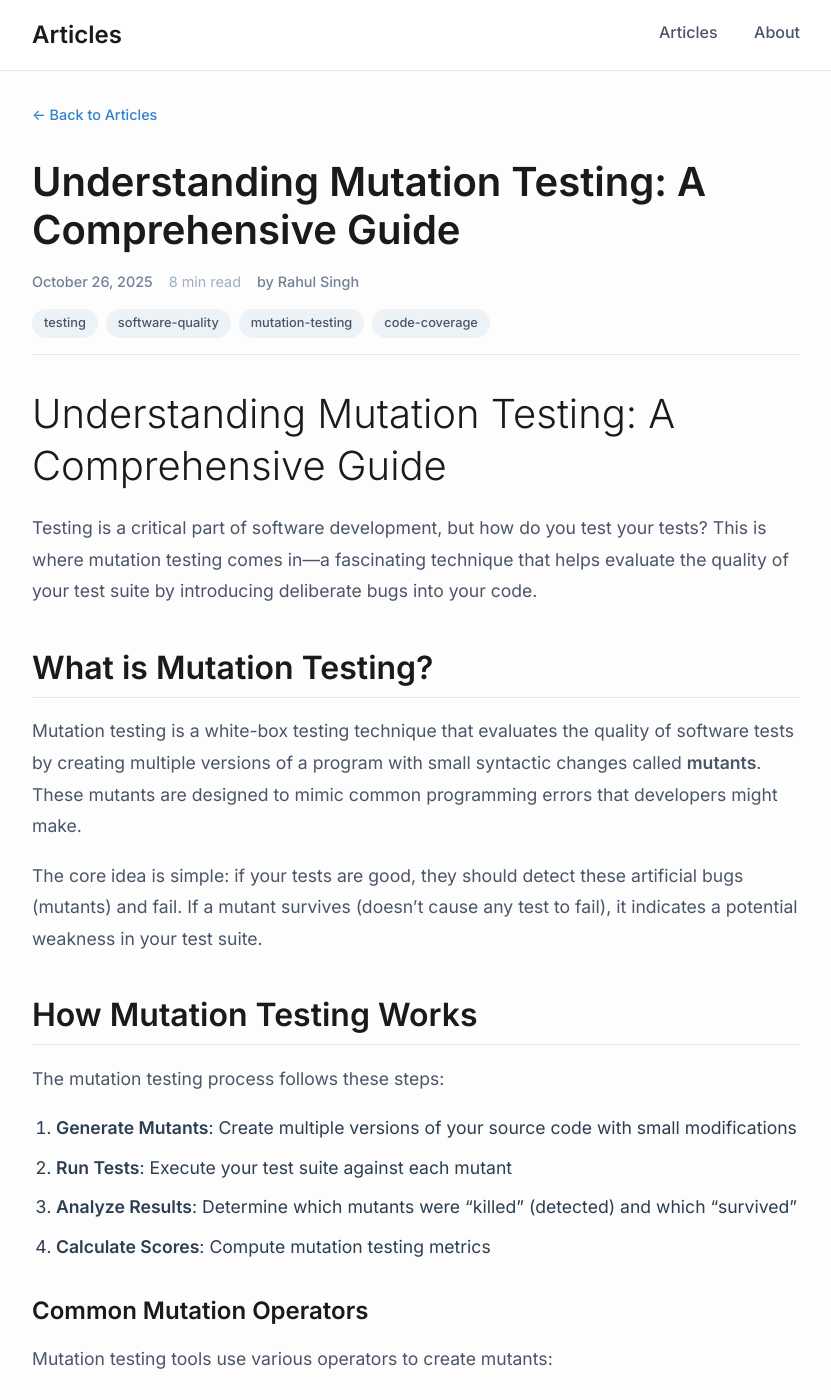
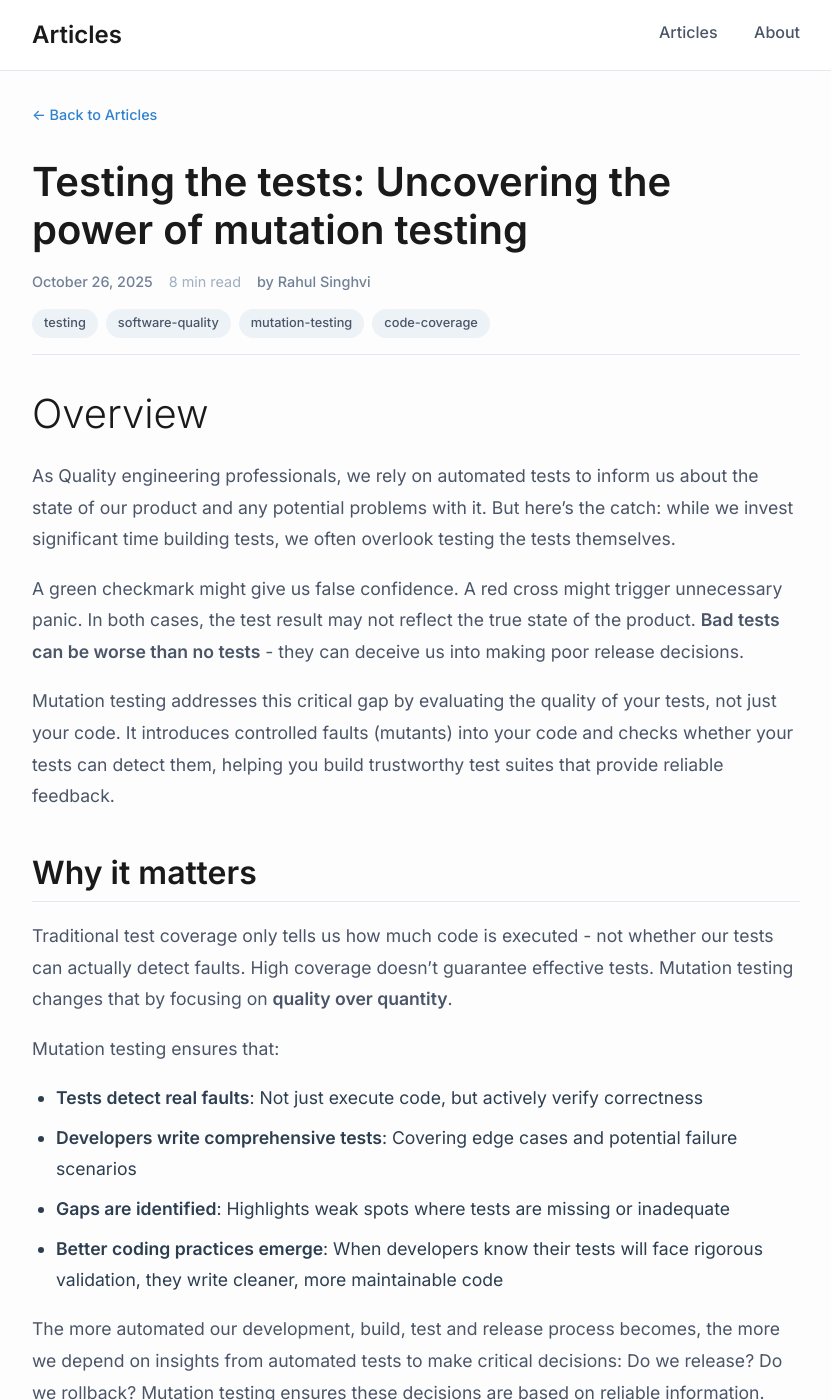
Before and after one commit to rsinghvi/articles, a Jekyll site: the page built from _posts/2025-10-26-mutation-testing-guide.md, in a window 1280 px wide and 1400 px high. Shown: the whole window, without its empty margins (224-1055 px from the left). Built offline with Jekyll 4.4.1, drawn with Linux system fonts in a browser that asks for light colours; some of the changed text lies outside the part shown.

Commit message:
docs: article on mutation testing

````diff
--- a/_config.yml
+++ b/_config.yml
@@ -35,12 +35,12 @@
       type: "posts"
     values:
       layout: "post"
-      author: "Rahul Singh"
+      author: "Rahul Singhvi"
 
 # Site settings
 author:
-  name: "Rahul Singh"
-  email: "your-email@example.com"
+  name: "Rahul Singhvi"
+  email: "rsinghvi.pune@gmail.com"
 
 # Analytics (optional)
 # google_analytics: UA-XXXXXXXX-X
--- a/_posts/2025-10-26-mutation-testing-guide.md
+++ b/_posts/2025-10-26-mutation-testing-guide.md
@@ -1,37 +1,51 @@
 ---
 layout: post
-title: "Understanding Mutation Testing: A Comprehensive Guide"
+title: "Testing the tests: Uncovering the power of mutation testing"
 date: 2025-10-26
-author: "Rahul Singh"
+author: "Rahul Singhvi"
 tags: ["testing", "software-quality", "mutation-testing", "code-coverage"]
 reading_time: 8
 excerpt: "Mutation testing is a powerful technique for evaluating the quality of your test suite by introducing small changes to your code and checking if your tests catch them. Learn how to implement mutation testing in your projects and improve your code quality."
 ---
 
-# Understanding Mutation Testing: A Comprehensive Guide
+# Overview
 
-Testing is a critical part of software development, but how do you test your tests? This is where mutation testing comes in—a fascinating technique that helps evaluate the quality of your test suite by introducing deliberate bugs into your code.
+As Quality engineering professionals, we rely on automated tests to inform us about the state of our product and any potential problems with it. But here's the catch: while we invest significant time building tests, we often overlook testing the tests themselves.
 
-## What is Mutation Testing?
+A green checkmark might give us false confidence. A red cross might trigger unnecessary panic. In both cases, the test result may not reflect the true state of the product. **Bad tests can be worse than no tests** - they can deceive us into making poor release decisions.
 
-Mutation testing is a white-box testing technique that evaluates the quality of software tests by creating multiple versions of a program with small syntactic changes called **mutants**. These mutants are designed to mimic common programming errors that developers might make.
+Mutation testing addresses this critical gap by evaluating the quality of your tests, not just your code. It introduces controlled faults (mutants) into your code and checks whether your tests can detect them, helping you build trustworthy test suites that provide reliable feedback.
 
-The core idea is simple: if your tests are good, they should detect these artificial bugs (mutants) and fail. If a mutant survives (doesn't cause any test to fail), it indicates a potential weakness in your test suite.
+## Why it matters
 
-## How Mutation Testing Works
+Traditional test coverage only tells us how much code is executed - not whether our tests can actually detect faults. High coverage doesn't guarantee effective tests. Mutation testing changes that by focusing on **quality over quantity**.
 
-The mutation testing process follows these steps:
+Mutation testing ensures that:
 
-1. **Generate Mutants**: Create multiple versions of your source code with small modifications
-2. **Run Tests**: Execute your test suite against each mutant
-3. **Analyze Results**: Determine which mutants were "killed" (detected) and which "survived"
-4. **Calculate Scores**: Compute mutation testing metrics
+- **Tests detect real faults**: Not just execute code, but actively verify correctness
+- **Developers write comprehensive tests**: Covering edge cases and potential failure scenarios
+- **Gaps are identified**: Highlights weak spots where tests are missing or inadequate
+- **Better coding practices emerge**: When developers know their tests will face rigorous validation, they write cleaner, more maintainable code
 
-### Common Mutation Operators
+The more automated our development, build, test and release process becomes, the more we depend on insights from automated tests to make critical decisions: Do we release? Do we rollback? Mutation testing ensures these decisions are based on reliable information.
+
+## How mutation testing works
+
+Mutation testing is a method of **testing your tests** through three main steps:
+
+1. **Generate mutants**: Create multiple versions of your code with controlled modifications (mutants). These are small, deliberate changes like flipping operators or changing conditions.
+2. **Run tests against mutants**: Execute your existing test suite on these modified versions.
+3. **Analyze results**:
+   - If a mutant causes a test to fail, it is **"killed"** ✓ (Good - your test detected the change)
+   - If a mutant does not cause any test failures, it **"survives"** ✗ (Bad - your test missed it)
+
+The **mutation score** (percentage of mutants killed) measures how effective your test suite really is. Mutation testing doesn't just tell us if tests run - it tells us if they're effective.
+
+### Common mutation operators
 
 Mutation testing tools use various operators to create mutants:
 
-**Arithmetic Operators**:
+**Arithmetic operators**:
 ```java
 // Original
 int result = a + b;
@@ -43,7 +57,7 @@
 int result = a * b;
 ```
 
-**Relational Operators**:
+**Relational operators**:
 ```java
 // Original
 if (x > y) {
@@ -56,7 +70,7 @@
 }
 ```
 
-**Logical Operators**:
+**Logical operators**:
 ```java
 // Original
 if (condition1 && condition2) {
@@ -69,144 +83,147 @@
 }
 ```
 
-**Statement Deletion**:
+**Conditional operators**:
 ```java
 // Original
-validateInput(data);
-processData(data);
+if (condition) {
+    // code
+}
 
-// Mutant (validation removed)
-// validateInput(data);
-processData(data);
+// Mutant
+if (!condition) {
+    // code
+}
 ```
 
-## Benefits of Mutation Testing
+## Practical mutation testing at scale: A view from Google
 
-### 1. Test Quality Assessment
-Unlike code coverage, which only tells you which lines were executed, mutation testing reveals whether your tests actually verify the correctness of the code logic.
+The effectiveness of mutation testing isn't just theoretical - it has been proven at scale. A 2021 study by Google revealed remarkable results:
 
-### 2. Identifying Weak Tests
-Mutation testing helps identify test cases that execute code but don't properly assert the expected behavior.
+- **70% of high-priority production incidents could have been prevented** with mutation testing
+- Developers using mutation testing wrote **significantly more effective tests over extended periods** compared to those focusing solely on code coverage metrics
+- Successfully scaled to **500 million tests per day** across **60,000 code changes**
+- Integration into **code review processes**, alongside traditional coverage metrics, proved highly beneficial for improving quality
+- Continuous exposure to mutants **elevated the quality of test suites**, making them far more robust
 
-### 3. Improving Test Effectiveness
-By showing which types of bugs your tests miss, mutation testing guides you in writing more comprehensive tests.
+This demonstrates that mutation testing isn't just theoretical - it delivers measurable impact at scale and can be integrated into enterprise-level development workflows.
 
-### 4. Confidence in Refactoring
-A high mutation score gives you confidence that your tests will catch regressions during refactoring.
+## Benefits of mutation testing
 
-## Implementing Mutation Testing
+### 1. Improved test quality
+Mutation testing sets clear, concrete goals for test creation. Instead of just achieving high coverage, developers write tests that specifically aim to detect real faults. This process compels you to think about what could go wrong and write tests accordingly.
+
+### 2. Enhanced fault prevention
+As seen from Google's study, 70% of high-priority production incidents could be prevented with mutation testing. It helps identify test cases that execute code but don't properly assert expected behavior, leading to more reliable software releases.
+
+### 3. Comprehensive tests
+By introducing mutants that represent edge cases and unexpected behaviors, mutation testing guides you to write tests that cover all possible execution paths. This ensures scenarios that might cause issues later are thoroughly tested.
+
+### 4. Valuable metrics
+The mutation score reflects the effectiveness of your test suite based on its ability to detect mutants. This provides quantifiable insights for assessing test suite strength over time, giving you confidence during refactoring.
+
+### 5. Deeper code insights
+Analyzing how your tests respond to introduced mutants provides insights into your codebase's behavior under various conditions, often revealing opportunities for simplification and improvement.
+
+## Implementing mutation testing
 
 ### Java with PIT (PITest)
 
-PIT is the most popular mutation testing tool for Java:
+PIT is the most popular mutation testing tool for Java.
 
-```xml
-<plugin>
-    <groupId>org.pitest</groupId>
-    <artifactId>pitest-maven</artifactId>
-    <version>1.15.2</version>
-    <configuration>
-        <targetClasses>
-            <param>com.example.myproject.*</param>
-        </targetClasses>
-        <targetTests>
-            <param>com.example.myproject.*</param>
-        </targetTests>
-        <outputFormats>
-            <outputFormat>HTML</outputFormat>
-            <outputFormat>XML</outputFormat>
-        </outputFormats>
-    </configuration>
-</plugin>
+Add to `build.gradle`:
+
+```gradle
+plugins {
+    id 'info.solidsoft.pitest' version '1.15.0'
+}
+
+pitest {
+    targetClasses = ['com.example.myproject.*']
+    targetTests = ['com.example.myproject.*']
+    outputFormats = ['HTML', 'XML']
+    timestampedReports = false
+    threads = 4
+    mutationThreshold = 70
+}
 ```
 
 Run with:
 ```bash
-mvn org.pitest:pitest-maven:mutationCoverage
+./gradlew pitest
 ```
 
-### JavaScript with Stryker
+### JavaScript/TypeScript with Stryker
 
-For JavaScript projects, Stryker is the go-to tool:
+For JavaScript and TypeScript projects, Stryker is the go-to tool. It supports Jest for testing and can be configured for TypeScript projects.
 
-```bash
-npm install --save-dev @stryker-mutator/core
-npm install --save-dev @stryker-mutator/jest-runner
-```
+#### Configuration
 
-Configuration (`stryker.conf.json`):
+A basic `stryker.conf.json` configuration:
 ```json
 {
-  "packageManager": "npm",
-  "reporters": ["html", "clear-text", "progress"],
-  "testRunner": "jest",
-  "coverageAnalysis": "perTest",
-  "mutate": [
-    "src/**/*.js",
-    "!src/**/*.test.js"
-  ]
+    "packageManager": "npm",
+    "reporters": ["html", "clear-text", "progress"],
+    "testRunner": "jest",
+    "coverageAnalysis": "perTest",
+    "mutate": [
+        "src/**/*.js",
+        "src/**/*.ts",
+        "!src/**/*.test.js",
+        "!src/**/*.spec.js",
+        "!src/**/*.test.ts",
+        "!src/**/*.spec.ts"
+    ]
 }
 ```
 
-### Python with MutPy
+Run with:
+```bash
+npx stryker run
+```
 
-For Python projects:
+### Python with Mutmut
+
+For Python projects, Mutmut is a lightweight and easy-to-use option:
 
 ```bash
-pip install mutpy
+pip install mutmut
 ```
 
 ```bash
-mut.py --target my_module --unit-test tests/ --runner pytest
+mutmut run
+mutmut results
+mutmut show
 ```
 
-## Understanding Mutation Testing Metrics
+## Best practices
 
-### Mutation Score
-The primary metric is the **mutation score**:
-
-```
-Mutation Score = (Killed Mutants / Total Mutants) × 100%
-```
-
-A mutation score of 80% means 80% of the mutants were detected by your tests.
-
-### Equivalent Mutants
-Some mutants are **equivalent** to the original code and produce the same output. These should be excluded from the calculation:
-
-```
-Adjusted Mutation Score = (Killed Mutants / (Total Mutants - Equivalent Mutants)) × 100%
-```
-
-## Best Practices
-
-### 1. Start Small
+### 1. Start small
 Begin with mutation testing on critical components rather than your entire codebase.
 
-### 2. Set Realistic Targets
+### 2. Set realistic targets
 Aim for a mutation score of 70-80%. Achieving 100% is often impractical and may not be cost-effective.
 
-### 3. Focus on Business Logic
+### 3. Focus on business logic
 Prioritize mutation testing for core business logic over infrastructure code.
 
 ### 4. Integrate into CI/CD
-Run mutation testing as part of your continuous integration pipeline:
+Run mutation testing as part of your CI pipeline:
 
 ```yaml
 # GitHub Actions example
 - name: Run Mutation Tests
-  run: mvn org.pitest:pitest-maven:mutationCoverage
+  run: ./gradlew pitest
 
 - name: Check Mutation Score
   run: |
-    SCORE=$(grep -o 'mutationCoverage>[0-9]*' target/pit-reports/*/index.html | cut -d'>' -f2)
-    if [ "$SCORE" -lt 70 ]; then
-      echo "Mutation score $SCORE% is below threshold"
-      exit 1
-    fi
+    ```bash
+    SCORE=$(grep -o 'mutationCoverage>[0-9]*' build/reports/pitest/index.html | cut -d'>' -f2)
+    [ "$SCORE" -lt 70 ] && echo "Mutation score $SCORE% is below threshold" && exit 1
+    ```
 ```
 
-### 5. Review Surviving Mutants
+### 5. Review surviving mutants
 Regularly analyze surviving mutants to identify gaps in your test coverage:
 
 ```java
@@ -222,37 +239,36 @@
 }
 ```
 
-## Challenges and Limitations
+### 6. Integrate into code reviews
+Consider implementing live mutant feedback during code reviews. This provides immediate insights into test quality and helps catch testing gaps before code is merged.
 
-### Performance Impact
+## Challenges and limitations
+
+### Performance impact
 Mutation testing can be slow since it runs your test suite multiple times. Use these strategies:
 - Run on a subset of code
 - Use parallel execution
 - Implement incremental mutation testing
 
-### Equivalent Mutants
+### Equivalent mutants
 Identifying equivalent mutants can be challenging and time-consuming. Some tools provide automatic detection, but manual review is often needed.
 
-### False Positives
+### False positives
 Not all surviving mutants indicate poor tests. Some may represent edge cases that are acceptable to leave untested.
 
-## Tools Comparison
+## Mutation testing in the AI era
 
-| Language | Tool | Features | Maturity |
-|----------|------|----------|----------|
-| Java | PIT | Excellent reporting, Maven/Gradle integration | High |
-| JavaScript | Stryker | Multi-framework support, good performance | High |
-| C# | Stryker.NET | Visual Studio integration | Medium |
-| Python | MutPy | Basic functionality | Medium |
-| C++ | Mull | LLVM-based, good performance | Medium |
+In today's AI-driven development landscape, mutation testing is more critical than ever. Using AI, tests can be generated in seconds - but speed doesn't equal trust. AI-generated tests may compile, pass and show high coverage, yet fail to catch real behavior changes. That's the paradox.
 
-## Conclusion
+The solution? **Mutation Testing in the Loop**. We need to shift from focusing on quantity and speed to quality and reliability. Don't trust AI blindly - test your tests. In the AI era, mutation testing isn't optional - it's essential.
 
-Mutation testing is a powerful technique for improving test quality that goes beyond traditional code coverage metrics. While it requires additional computational resources and setup effort, the insights it provides about test effectiveness make it valuable for critical software components.
+## References
 
-Start by implementing mutation testing on your most important modules, gradually expanding coverage as you become comfortable with the process. Remember that the goal isn't to achieve 100% mutation score, but to identify and fix significant gaps in your test suite.
-
-By incorporating mutation testing into your development workflow, you'll build more robust software with higher confidence in your test suite's ability to catch real bugs before they reach production.
+- [Mutation Testing - Wikipedia](https://en.wikipedia.org/wiki/Mutation_testing)
+- [PIT (PiTest) - State of the Art Mutation testing](https://pitest.org/)
+- [Stryker Mutator - Mutation Testing for JavaScript, TypeScript and .NET](https://stryker-mutator.io/)
+- [Google's Study: Mutation Testing in Practice (ICSE 2021)](https://homes.cs.washington.edu/~rjust/publ/mutation_testing_practices_icse_2021.pdf)
+- [Software Engineering Daily: Mutation Testing Podcast](https://open.spotify.com/episode/3ea5WrL9OnrVe3Pu0A9Mxp?si=goXT-G72TcGEOFPkSfIggA)
 
 ---
 
````
Also changed, not shown: .github/copilot-instructions.md (added), README.md.
